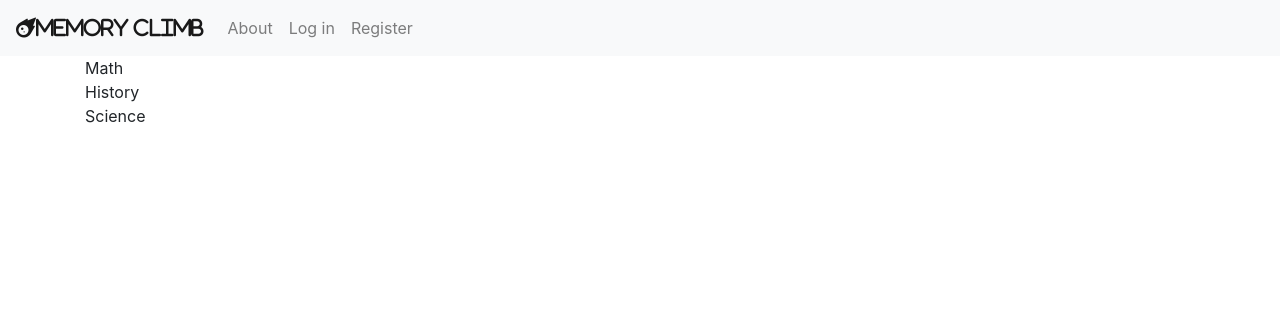
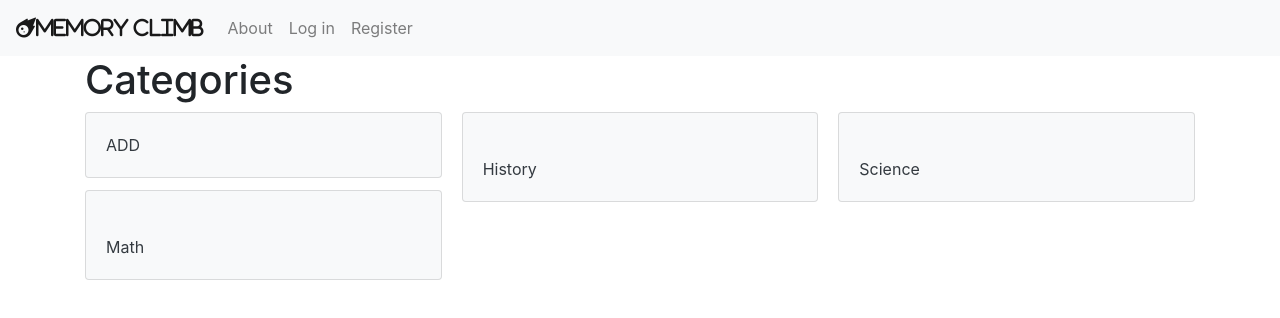
Before and after one commit to Pi-face/Project-4, a React (Create React App) app in the folder Front-end/memory-climb/: page / in a window 1280 px wide. Shown: the top 318 px of the page. Built offline with nearby package versions, Linux system fonts and the light colour scheme.

Commit message:
Added Card Bootstrap

```diff
--- a/Front-end/memory-climb/src/App.css
+++ /dev/null
@@ -1,38 +0,0 @@
-.App {
-  text-align: center;
-}
-
-.App-logo {
-  height: 40vmin;
-  pointer-events: none;
-}
-
-@media (prefers-reduced-motion: no-preference) {
-  .App-logo {
-    animation: App-logo-spin infinite 20s linear;
-  }
-}
-
-.App-header {
-  background-color: #282c34;
-  min-height: 100vh;
-  display: flex;
-  flex-direction: column;
-  align-items: center;
-  justify-content: center;
-  font-size: calc(10px + 2vmin);
-  color: white;
-}
-
-.App-link {
-  color: #61dafb;
-}
-
-@keyframes App-logo-spin {
-  from {
-    transform: rotate(0deg);
-  }
-  to {
-    transform: rotate(360deg);
-  }
-}
--- a/Front-end/memory-climb/src/App.js
+++ b/Front-end/memory-climb/src/App.js
@@ -1,6 +1,5 @@
 import React,{Fragment} from 'react';
 import {BrowserRouter as Router,Route,Switch} from 'react-router-dom';
-import './App.css';
 import Header  from './components/layout/Header';
 import Home from './components/pages/Home';
 import About from './components/pages/About';
--- a/Front-end/memory-climb/src/components/categories/Categories.js
+++ b/Front-end/memory-climb/src/components/categories/Categories.js
@@ -1,5 +1,7 @@
 import React,{Fragment, useContext} from 'react';
 import CategoryContext from '../../context/category/categoryContext';
+import {Card,CardColumns, CardDeck} from 'react-bootstrap';
+import './styles.css';
 
 const Categories = () => {
    const categoryContext = useContext(CategoryContext);
@@ -8,8 +10,21 @@ const Categories = () => {
 
 
     return(
+
         <Fragment>
-        {category.map(cate => <div className='category'>{cate.title}</div>)}
+          <h1>Categories</h1>
+          <CardColumns>
+                 <Card bg='light' text='dark' className="addbutton">
+                    <Card.Body>ADD</Card.Body>
+                 </Card>
+          {category.map(cate =>
+             <div className='category'>
+                 <Card bg='light' text='dark'>
+                    <Card.Img variant="top" src="" />
+                    <Card.Body>{cate.title}</Card.Body>
+                 </Card>
+            </div>)}
+         </CardColumns>
         </Fragment>
     )
 }
--- /dev/null
+++ b/Front-end/memory-climb/src/components/categories/styles.css
@@ -0,0 +1,3 @@
+.addbutton{
+    background-color: darkblue;
+}
--- a/Front-end/memory-climb/src/components/pages/Home.js
+++ b/Front-end/memory-climb/src/components/pages/Home.js
@@ -8,7 +8,7 @@ const Home = () => {
             {/* {Categories Section} */}
         </div>
         <div>
-       <Categories/>
+          <Categories/>
        </div>
     </div>
 
```
Also changed, not shown: Front-end/memory-climb/src/components/categories/Categoryitem.js (+11 -0 lines), Front-end/memory-climb/src/components/pages/Cards.js (+10 -0 lines).
